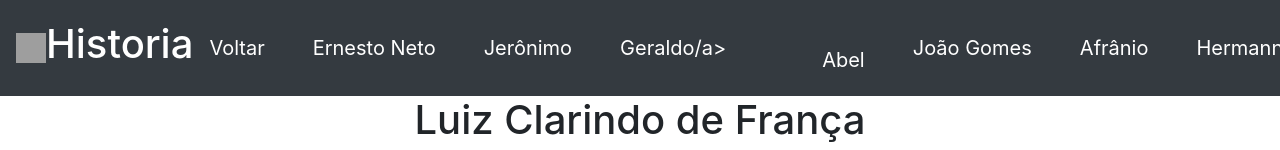
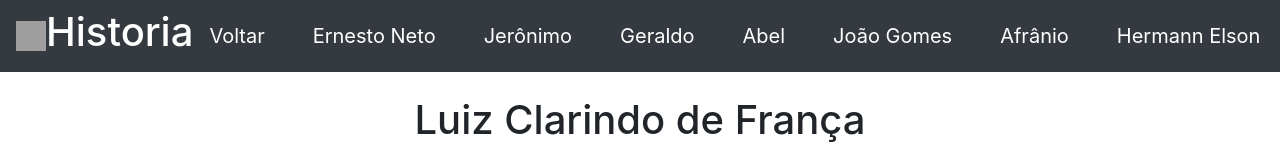
Before and after one commit to LuapabloSdA/projPref715, a plain HTML site: page index.html in a window 1280 px wide. Shown: the top 150 px of the page. Drawn offline with nearby package versions, Linux system fonts and the light colour scheme; grey boxes are pictures that could not be loaded.

Commit message:
Update index.html

```diff
--- a/index.html
+++ b/index.html
@@ -30,7 +30,7 @@
               <a class="navbar-brand nav-link" href="https://luapablosda.github.io/projPref712/">Jerônimo</a>
             </div>
             <div class="nav-item my-2 my-lg-0">
-              <a class="navbar-brand nav-link" href="https://luapablosda.github.io/projPref713/">Geraldo/a>
+              <a class="navbar-brand nav-link" href="https://luapablosda.github.io/projPref713/">Geraldo</a>
             </div>
             <div class="nav-item my-2 ">
               <a class="navbar-brand nav-link" href="https://luapablosda.github.io/projPref714/">Abel</a>
```
